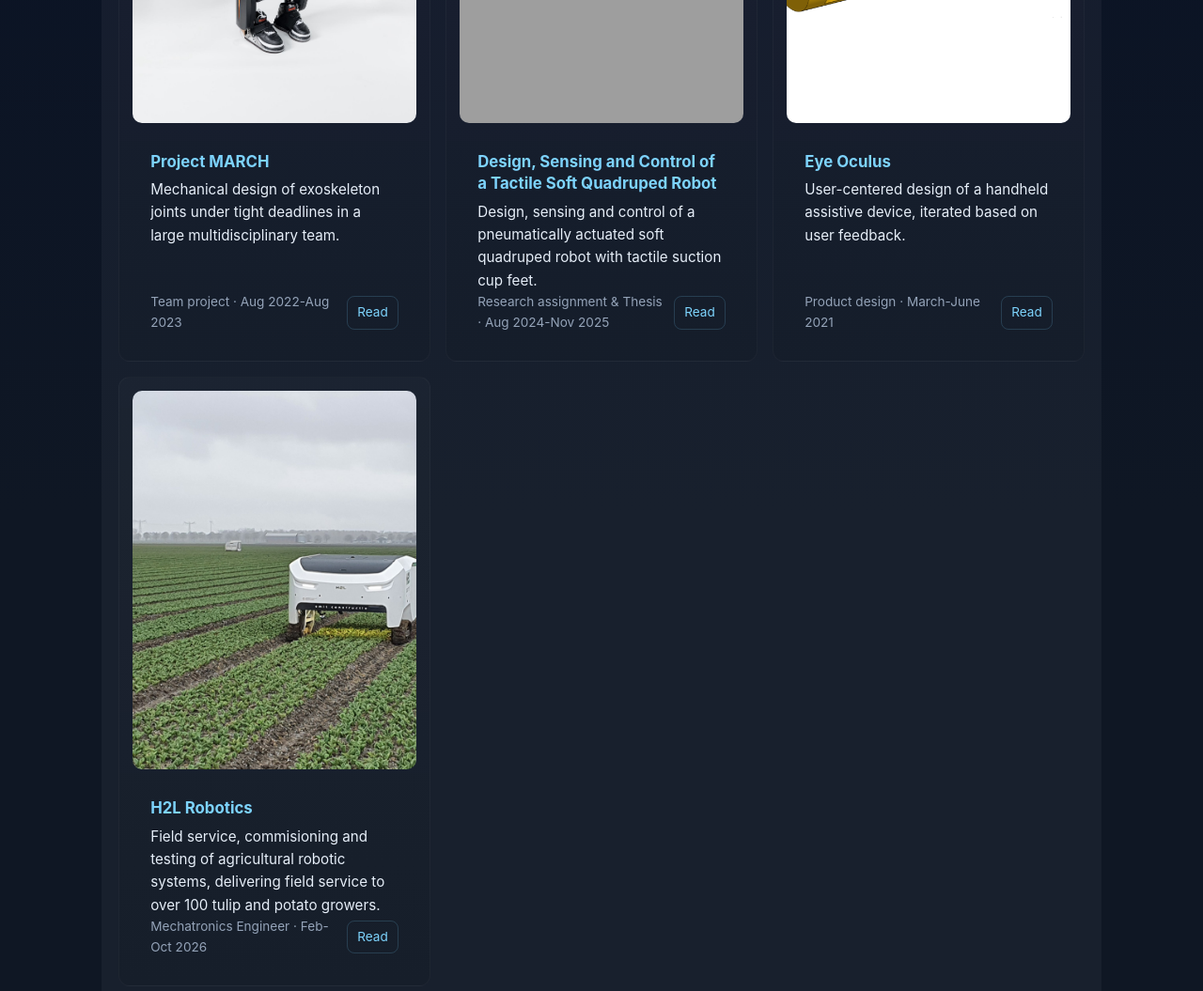
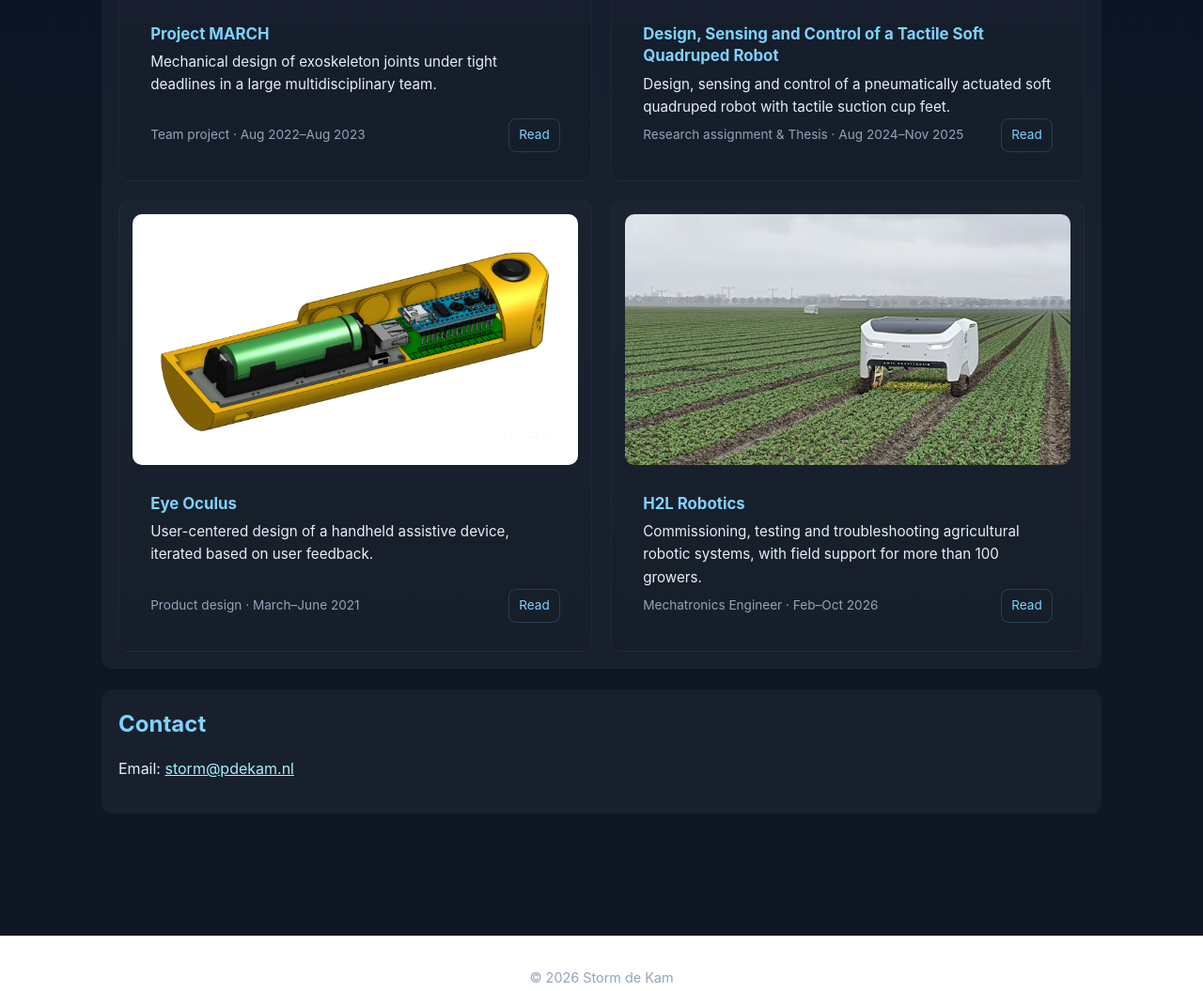
Before and after one commit to StormdeKam/StormdeKam.github.io, a plain HTML site: page index.html in a window 1280 px wide. Shown: the part 800-1855 px from the top of the page at 94% size. Drawn offline with Linux system fonts and the light colour scheme; grey boxes are pictures that could not be loaded.

Commit message:
updated homepage layout

```diff
--- a/index.html
+++ b/index.html
@@ -1,4 +1,4 @@
-<!-- ...existing code... -->
+
 <!DOCTYPE html>
 <html lang="en">
 <head>
@@ -6,66 +6,219 @@
   <meta name="viewport" content="width=device-width, initial-scale=1.0">
   <title>Storm de Kam – Portfolio</title>
   <link rel="stylesheet" href="style.css">
+
   <style>
-    :root{
-      --bg:#0f1724; --card:#0b1220; --accent:#7dd3fc; --accent-light:#a6f0ff; --muted:#94a3b8; --glass: rgba(255,255,255,0.04);
-      --radius:12px; --max:1100px;
+    :root {
+      --bg: #0f1724;
+      --card: #0b1220;
+      --accent: #7dd3fc;
+      --accent-light: #a6f0ff;
+      --muted: #94a3b8;
+      --glass: rgba(255,255,255,0.04);
+      --radius: 12px;
+      --max: 1100px;
     }
-    *{box-sizing:border-box}
-    body{
-      margin:0; font-family:Inter, system-ui, -apple-system, "Segoe UI", Roboto, "Helvetica Neue", Arial;
-      background:linear-gradient(180deg,#071026 0%,var(--bg) 60%); color:#e6eef8; -webkit-font-smoothing:antialiased;
+
+    * {
+      box-sizing: border-box;
     }
-    header{
-      padding:28px 16px; text-align:center; background:linear-gradient(0deg,rgba(255,255,255,0.02),transparent);
-      border-bottom:1px solid rgba(255,255,255,0.03);
+
+    body {
+      margin: 0;
+      font-family: Inter, system-ui, -apple-system, "Segoe UI",
+        Roboto, "Helvetica Neue", Arial;
+      background: linear-gradient(180deg, #071026 0%, var(--bg) 60%);
+      color: #e6eef8;
+      -webkit-font-smoothing: antialiased;
     }
-    header h1{margin:0;font-size:1.8rem;letter-spacing:0.6px}
-    header p{margin:6px 0 0;color:var(--muted)}
-    main{max-width:var(--max);margin:28px auto;padding:0 18px 80px}
-    section{margin:22px 0;padding:18px;background:var(--glass);border-radius:12px}
-    section h2{margin:0 0 12px 0;color:var(--accent)}
-    .about p{color:var(--muted);line-height:1.6}
-    .projects-grid{
-      display:grid; gap:16px;
-      grid-template-columns:repeat(auto-fit,minmax(260px,1fr));
-      margin-top:8px;
+
+    header {
+      padding: 28px 16px;
+      text-align: center;
+      background: linear-gradient(
+        0deg,
+        rgba(255,255,255,0.02),
+        transparent
+      );
+      border-bottom: 1px solid rgba(255,255,255,0.03);
     }
-    .card{
-      background:linear-gradient(180deg, rgba(255,255,255,0.02), rgba(0,0,0,0.06));
-      border:1px solid rgba(255,255,255,0.03); padding:14px; border-radius:var(--radius);
-      display:flex; flex-direction:column; gap:10px; transition:transform .18s ease, box-shadow .18s ease;
+
+    header h1 {
+      margin: 0;
+      font-size: 1.8rem;
+      letter-spacing: 0.6px;
     }
-    .card:hover{transform:translateY(-6px); box-shadow:0 10px 30px rgba(2,6,23,0.6)}
-    .thumb{width:100%; aspect-ratio:3/4; min-height:180px; overflow:hidden; border-radius:10px; background:#061024; display:flex;align-items:center;justify-content:center}
-    .thumb img, .thumb video{width:100%; height:100%; object-fit:cover; display:block}
-    .card h3{margin:4px 0 0 0;font-size:1.05rem}
-    .card h3 a{color:var(--accent);text-decoration:none}
-    .card h3 a:hover{text-decoration:underline}
-    .card p{margin:6px 0 0 0;color:#e6eef8;font-size:0.95rem}
-    .meta{display:flex;gap:10px;align-items:center;margin-top:auto;color:var(--muted);font-size:0.85rem}
-    .btn{margin-left:auto;background:transparent;border:1px solid rgba(125,211,252,0.18);padding:6px 10px;color:var(--accent);border-radius:8px;text-decoration:none}
-    .contact a{color:var(--accent-light)}
-    footer{padding:18px;text-align:center;color:var(--muted);font-size:0.9rem}
-    @media (max-width:420px){ .thumb{min-height:140px} header h1{font-size:1.3rem} }
+
+    header p {
+      margin: 6px 0 0;
+      color: var(--muted);
+    }
+
+    main {
+      max-width: var(--max);
+      margin: 28px auto;
+      padding: 0 18px 80px;
+    }
+
+    section {
+      margin: 22px 0;
+      padding: 18px;
+      background: var(--glass);
+      border-radius: 12px;
+    }
+
+    section h2 {
+      margin: 0 0 12px 0;
+      color: var(--accent);
+    }
+
+    .about p {
+      color: var(--muted);
+      line-height: 1.6;
+    }
+
+    /* Project layout */
+    .projects-grid {
+      display: grid;
+      grid-template-columns: repeat(2, minmax(0, 1fr));
+      gap: 20px;
+      margin-top: 8px;
+    }
+
+    .card {
+      background: linear-gradient(
+        180deg,
+        rgba(255,255,255,0.02),
+        rgba(0,0,0,0.06)
+      );
+      border: 1px solid rgba(255,255,255,0.03);
+      padding: 14px;
+      border-radius: var(--radius);
+      display: flex;
+      flex-direction: column;
+      gap: 10px;
+      transition: transform .18s ease, box-shadow .18s ease;
+      min-width: 0;
+    }
+
+    .card:hover {
+      transform: translateY(-4px);
+      box-shadow: 0 10px 30px rgba(2,6,23,0.6);
+    }
+
+    /* Landscape project images */
+    .thumb {
+      width: 100%;
+      aspect-ratio: 16 / 9;
+      overflow: hidden;
+      border-radius: 10px;
+      background: #061024;
+      display: flex;
+      align-items: center;
+      justify-content: center;
+    }
+
+    .thumb img,
+    .thumb video {
+      width: 100%;
+      height: 100%;
+      object-fit: cover;
+      display: block;
+    }
+
+    .card h3 {
+      margin: 4px 0 0 0;
+      font-size: 1.05rem;
+    }
+
+    .card h3 a {
+      color: var(--accent);
+      text-decoration: none;
+    }
+
+    .card h3 a:hover {
+      text-decoration: underline;
+    }
+
+    .card p {
+      margin: 6px 0 0 0;
+      color: #e6eef8;
+      font-size: 0.95rem;
+    }
+
+    .meta {
+      display: flex;
+      flex-wrap: wrap;
+      gap: 10px;
+      align-items: center;
+      margin-top: auto;
+      color: var(--muted);
+      font-size: 0.85rem;
+    }
+
+    .btn {
+      margin-left: auto;
+      background: transparent;
+      border: 1px solid rgba(125,211,252,0.18);
+      padding: 6px 10px;
+      color: var(--accent);
+      border-radius: 8px;
+      text-decoration: none;
+      white-space: nowrap;
+    }
+
+    .contact a {
+      color: var(--accent-light);
+    }
+
+    footer {
+      padding: 18px;
+      text-align: center;
+      color: var(--muted);
+      font-size: 0.9rem;
+    }
+
+    /* Mobile layout */
+    @media (max-width: 650px) {
+      .projects-grid {
+        grid-template-columns: 1fr;
+      }
+
+      header h1 {
+        font-size: 1.5rem;
+      }
+    }
   </style>
 </head>
+
 <body>
 
   <header>
     <h1>Storm de Kam</h1>
-    <p>Mechanical Engineer · Robotics · Hardware Development.</p>
+    <p>Mechanical Engineer · Robotics · Hardware Development</p>
   </header>
 
   <main>
+
     <section class="about">
       <h2>About</h2>
       <p>
-        I'm a mechanical engineer with an MSc from TU Delft (Cum Laude), interested in the design and development of robotic systems. My work spans mechanical design, prototyping and manufacturing, sensor integration, and robot control.
+        I'm a mechanical engineer with an MSc from TU Delft (Cum Laude),
+        interested in the design and development of robotic systems.
+        My work spans mechanical design, prototyping and manufacturing,
+        sensor integration, and robot control.
 
-        I've worked on projects ranging from a powered medical exoskeleton to a pneumatically actuated soft quadruped robot. After graduating, I gained industry experience at H2L Robotics, where I worked on commissioning robotic systems, building prototypes and troubleshooting hardware in the field.
+        I've worked on projects ranging from a powered medical exoskeleton
+        to a pneumatically actuated soft quadruped robot. After graduating,
+        I gained industry experience at H2L Robotics, where I worked on
+        commissioning robotic systems, building prototypes and
+        troubleshooting hardware in the field.
 
-        I enjoy working across disciplines and getting involved in the entire development process, from an initial concept to a working robotic system. I'm particularly interested in unconventional robotic systems, where mechanical design, sensing and control come together.
+        I enjoy working across disciplines and getting involved in the
+        entire development process, from an initial concept to a working
+        robotic system. I'm particularly interested in unconventional
+        robotic systems, where mechanical design, sensing and control
+        come together.
       </p>
     </section>
 
@@ -74,57 +227,103 @@
 
       <div class="projects-grid">
 
+        <!-- Project MARCH -->
         <article class="card" aria-labelledby="p1-title">
           <a class="thumb" href="project-march.html" title="Project MARCH">
-            <img src="figures/project-march/final design front.jpeg" alt="Project MARCH cover image">
+            <img
+              src="figures/project-march/final design front.jpeg"
+              alt="Project MARCH exoskeleton"
+            >
           </a>
+
           <div>
-            <h3 id="p1-title"><a href="project-march.html">Project MARCH</a></h3>
-            <p>Mechanical design of exoskeleton joints under tight deadlines in a large multidisciplinary team.</p>
+            <h3 id="p1-title">
+              <a href="project-march.html">Project MARCH</a>
+            </h3>
+            <p>
+              Mechanical design of exoskeleton joints under tight deadlines
+              in a large multidisciplinary team.
+            </p>
+
             <div class="meta">
-              <span>Team project · Aug 2022-Aug 2023</span>
+              <span>Team project · Aug 2022–Aug 2023</span>
               <a class="btn" href="project-march.html">Read</a>
             </div>
           </div>
         </article>
 
+        <!-- Soft Quadruped -->
         <article class="card" aria-labelledby="p3-title">
           <a class="thumb" href="soft-quadruped.html" title="Soft Quadruped">
-            <img src="figures/soft-quadruped/cover-image.png" alt="Soft quadruped cover image">
+            <img
+              src="figures/soft-quadruped/cover-image.png"
+              alt="Soft quadruped robot"
+            >
           </a>
+
           <div>
-            <h3 id="p3-title"><a href="soft-quadruped.html">Design, Sensing and Control of a Tactile Soft Quadruped Robot</a></h3>
-            <p>Design, sensing and control of a pneumatically actuated soft quadruped robot with tactile suction cup feet.</p>
+            <h3 id="p3-title">
+              <a href="soft-quadruped.html">
+                Design, Sensing and Control of a Tactile Soft Quadruped Robot
+              </a>
+            </h3>
+            <p>
+              Design, sensing and control of a pneumatically actuated
+              soft quadruped robot with tactile suction cup feet.
+            </p>
+
             <div class="meta">
-              <span>Research assignment & Thesis · Aug 2024-Nov 2025</span>
+              <span>Research assignment & Thesis · Aug 2024–Nov 2025</span>
               <a class="btn" href="soft-quadruped.html">Read</a>
             </div>
           </div>
         </article>
 
+        <!-- Eye Oculus -->
         <article class="card" aria-labelledby="p2-title">
           <a class="thumb" href="eye-oculus.html" title="Eye Oculus">
-            <img src="figures/eye-oculus/cover image.png" alt="Eye Oculus cover image">
+            <img
+              src="figures/eye-oculus/cover image.png"
+              alt="Eye Oculus assistive device"
+            >
           </a>
+
           <div>
-            <h3 id="p2-title"><a href="eye-oculus.html">Eye Oculus</a></h3>
-            <p>User-centered design of a handheld assistive device, iterated based on user feedback.</p>
+            <h3 id="p2-title">
+              <a href="eye-oculus.html">Eye Oculus</a>
+            </h3>
+            <p>
+              User-centered design of a handheld assistive device,
+              iterated based on user feedback.
+            </p>
+
             <div class="meta">
-              <span>Product design ·  March-June 2021</span>
+              <span>Product design · March–June 2021</span>
               <a class="btn" href="eye-oculus.html">Read</a>
             </div>
           </div>
         </article>
 
+        <!-- H2L Robotics -->
         <article class="card" aria-labelledby="p4-title">
           <a class="thumb" href="h2l-robotics.html" title="H2L Robotics">
-            <img src="figures/H2L-robotics/cover-image.jpg" alt="Tulip selection robot at H2L Robotics">
+            <img
+              src="figures/H2L-robotics/cover-image.jpg"
+              alt="Tulip selection robot at H2L Robotics"
+            >
           </a>
+
           <div>
-            <h3 id="p4-title"><a href="h2l-robotics.html">H2L Robotics</a></h3>
-            <p>Field service, commisioning and testing of agricultural robotic systems, delivering field service to over 100 tulip and potato growers.</p>
+            <h3 id="p4-title">
+              <a href="h2l-robotics.html">H2L Robotics</a>
+            </h3>
+            <p>
+              Commissioning, testing and troubleshooting agricultural
+              robotic systems, with field support for more than 100 growers.
+            </p>
+
             <div class="meta">
-              <span>Mechatronics Engineer · Feb-Oct 2026</span>
+              <span>Mechatronics Engineer · Feb–Oct 2026</span>
               <a class="btn" href="h2l-robotics.html">Read</a>
             </div>
           </div>
@@ -135,14 +334,17 @@
 
     <section class="contact">
       <h2>Contact</h2>
-      <p>Email: <a href="mailto:storm@pdekam.nl">storm@pdekam.nl</a></p>
+      <p>
+        Email:
+        <a href="mailto:storm@pdekam.nl">storm@pdekam.nl</a>
+      </p>
     </section>
+
   </main>
 
   <footer>
-    <p>© 2025 Storm de Kam</p>
+    <p>© 2026 Storm de Kam</p>
   </footer>
 
 </body>
 </html>
-<!-- ...existing code... -->
```
